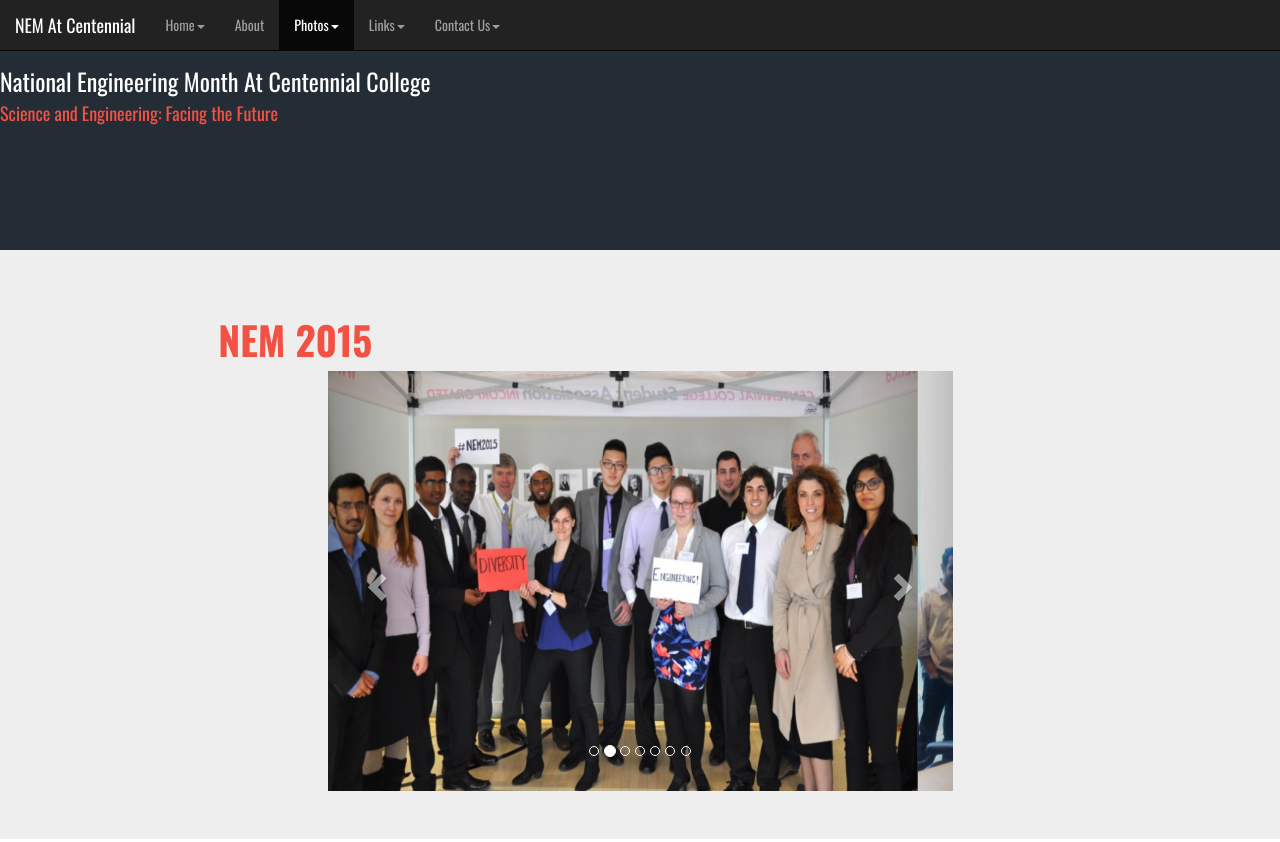
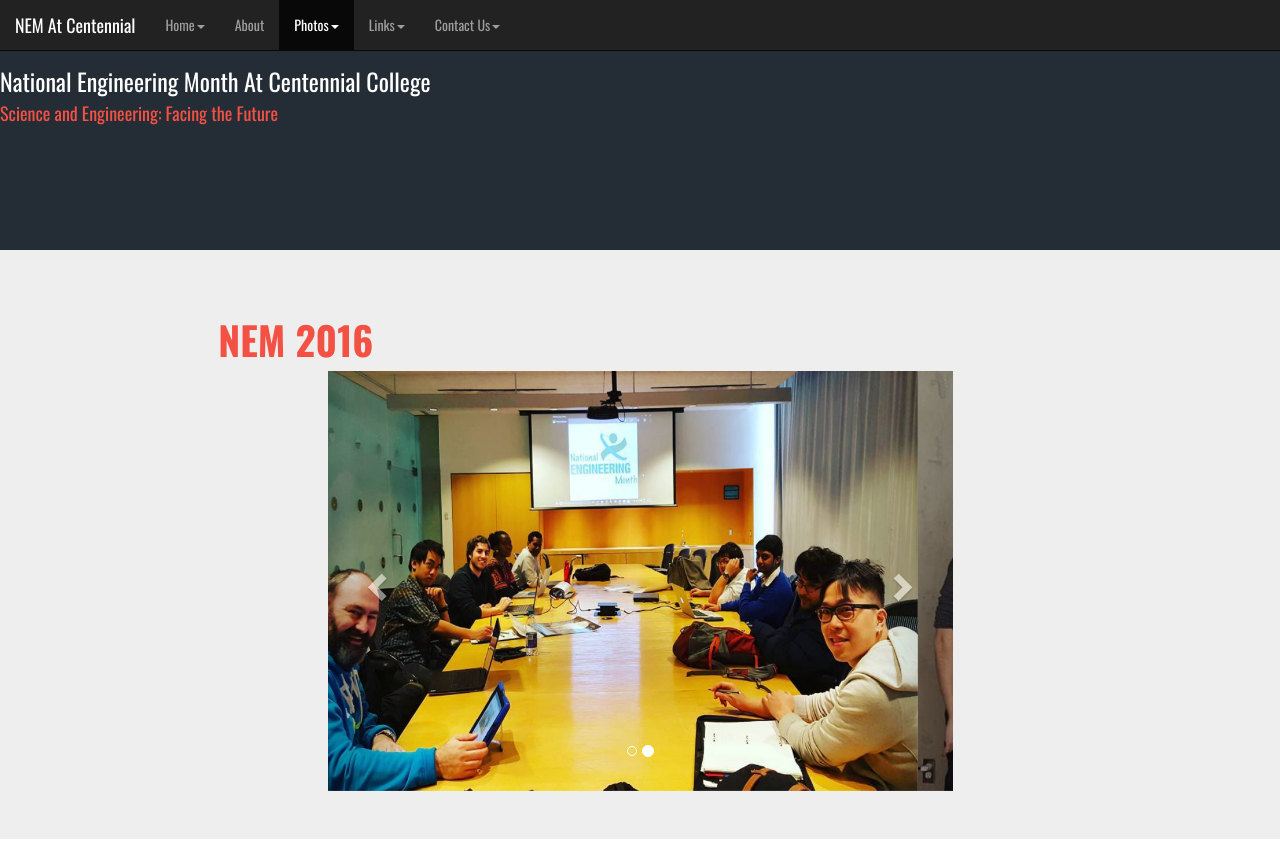
Before and after one commit to nem2016/nem2016.github.io, a plain HTML site: page photos.html in a window 1280 px wide. Shown: the top 842 px of the page. Drawn offline with nearby package versions, Linux system fonts and the light colour scheme.

Commit message:
Added 2 images to PHOTOS 2016

```diff
--- a/photos.html
+++ b/photos.html
@@ -97,7 +97,49 @@
   </div>
 <!--banner section ends -->
 
+<!-- content NEM2016 section starts -->
+<a  name="photos2015Link" ></a>
+<div id="infographicSection" class="jumbotron">
+	<div class="row">
+ 		<div class="col-sm-2"></div>
+  		<div class="col-sm-8"><h3 class="titles" >NEM 2016</h3></div>
+    	<div class="col-sm-2"></div>
+	</div>
+	<div class="row">
+  		<div class="col-sm-6 col-sm-offset-3">
+  			<div id="myCarousel" class="carousel slide" data-ride="carousel">
+    			<!-- Indicators -->
+    			<ol class="carousel-indicators">
+      				<li data-target="#myCarousel" data-slide-to="0" class="active"></li>
+      				<li data-target="#myCarousel" data-slide-to="1"></li>
+    			</ol>
 
+    			<!-- Wrapper for slides -->
+    			<div class="carousel-inner" role="listbox">
+	      			<div class="item active">
+	        			<img src="images/photos_2016/nem2016_01.jpg" alt="nem2016" style="width:1024px;height:420px;"/>
+      				</div>
+      				<div class="item">
+        				<img src="images/photos_2016/nem2016_02.jpg" alt="nem2016" style="width:1024px;height:420px;"/>
+     				</div>
+   				</div>
+    			<!-- Left and right controls -->
+    			<a class="left carousel-control" href="#myCarousel" role="button" data-slide="prev">
+      				<span class="glyphicon glyphicon-chevron-left" aria-hidden="true"></span>
+      				<span class="sr-only">Previous</span>
+    			</a>
+    			<a class="right carousel-control" href="#myCarousel" role="button" data-slide="next">
+      				<span class="glyphicon glyphicon-chevron-right" aria-hidden="true"></span>
+      				<span class="sr-only">Next</span>
+    			</a>
+			</div><!--carousel ends-->
+  		</div><!--column ends-->
+   		<div class="col-sm-3"></div>
+	</div><!--row ends-->
+</div><!--container ends-->
+<!-- content NEM2016 section ends -->
+
+<hr />
 
 <!-- content NEM2015 section starts -->
 <a  name="photos2015Link" ></a>
```
Also changed, not shown: index.html (+1 -1 lines), images/guest_speakers/oicr.png (added), images/photos_2016/nem2016_01.jpg (added), images/photos_2016/nem2016_02.jpg (added).
